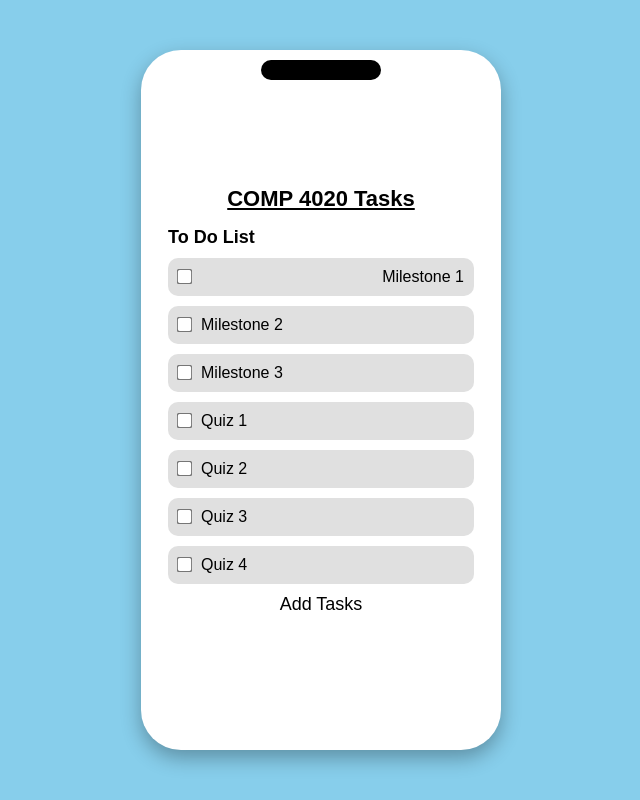
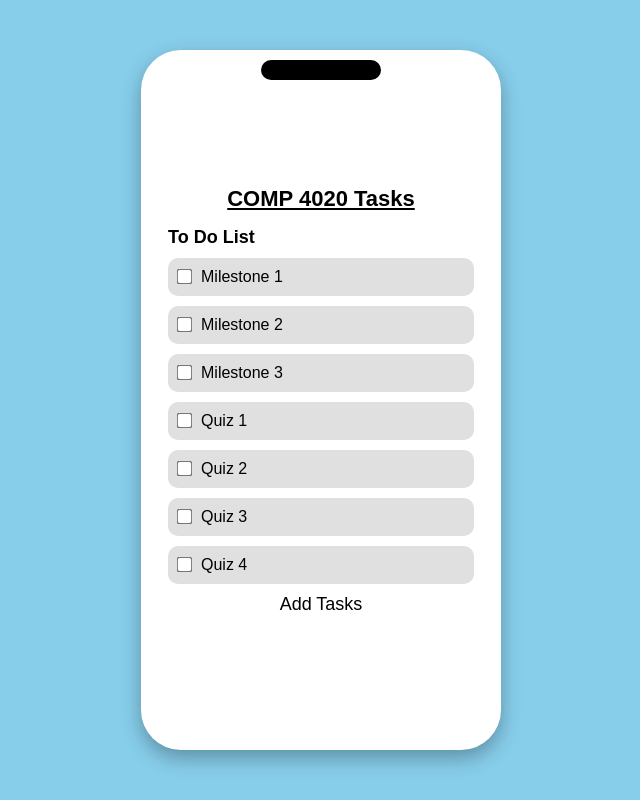
Before and after one commit to shadibhoque/Personalized-Study-Companion, a plain HTML site: page 4020_task.html in a window 1280 px wide. Shown: the whole page, without its empty margins (319-959 px from the left). Drawn offline with Linux system fonts and the light colour scheme.

Commit message:
removed the hyperlink so that it would look aligned for screenshot

```diff
--- a/4020_task.html
+++ b/4020_task.html
@@ -17,9 +17,7 @@
                     <h3>To Do List</h3>
                     <div class="task">
                         <input type="checkbox" id="task1">
-                        <a href="milestone1_sections.html">
-                            <button class="task-button">Milestone 1</button>
-                        </a>
+                        <button class="task-button">Milestone 1</button>
                     </div>
                     <div class="task">
                         <input type="checkbox" id="task2">
```
